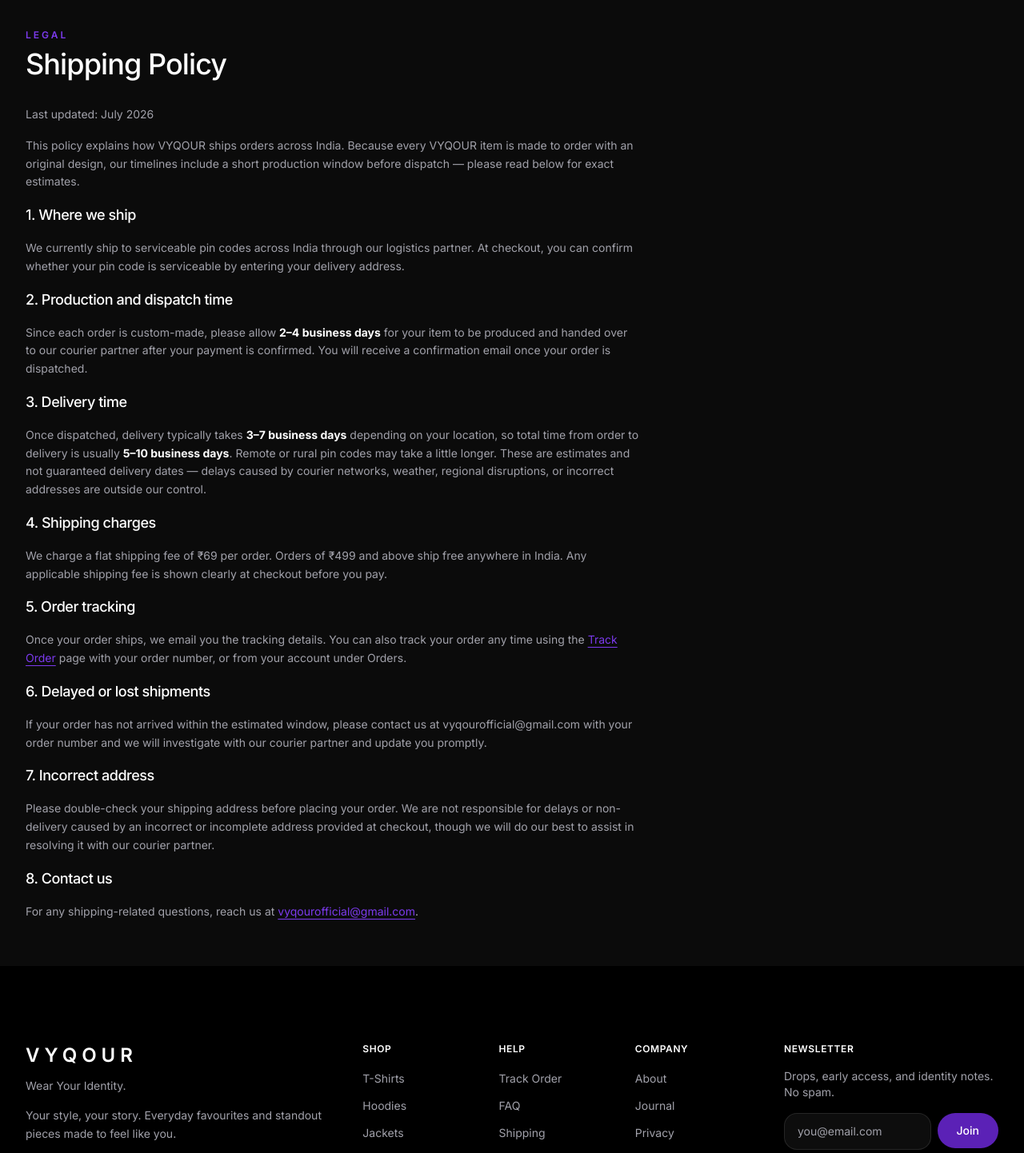
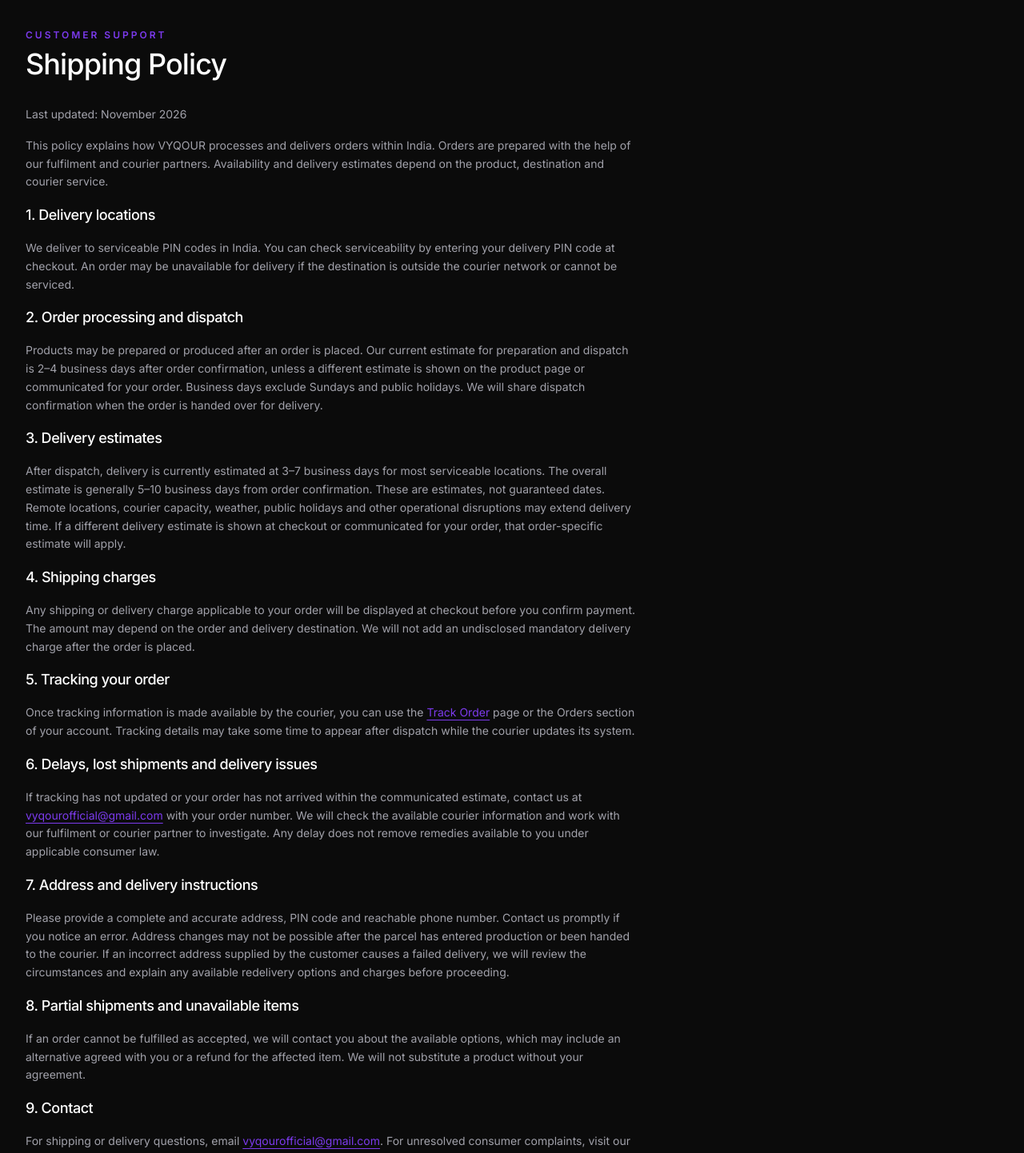
Before and after one commit to Vyqour/Vyqour3, a Next.js app in the folder apps/web/: page /shipping-policy in a window 1280 px wide. Shown: the part 100-1542 px from the top of the page at 80% size. Built offline with nearby package versions, Linux system fonts and the light colour scheme; no server answers.

Commit message:
Review and update VYQOUR legal policy: shipping-policy

```diff
--- a/apps/web/src/app/shipping-policy/page.tsx
+++ b/apps/web/src/app/shipping-policy/page.tsx
@@ -1,82 +1,102 @@
 import type { Metadata } from 'next';
 
-export const metadata: Metadata = { title: 'Shipping Policy' };
+export const metadata: Metadata = {
+  title: 'Shipping Policy',
+  description: 'VYQOUR order processing, shipping, delivery and tracking information.',
+};
 
 export default function Page() {
   return (
     <div className="container-px py-10 md:py-14">
-      <p className="text-xs font-semibold uppercase tracking-[0.25em] text-primary-glow">Legal</p>
+      <p className="text-xs font-semibold uppercase tracking-[0.25em] text-primary-glow">Customer Support</p>
       <h1 className="mt-2 text-3xl font-medium md:text-4xl">Shipping Policy</h1>
       <div className="prose-invert-custom mt-8 max-w-3xl space-y-4 text-sm leading-relaxed text-muted-foreground">
-
-        <p>Last updated: July 2026</p>
+        <p>Last updated: November 2026</p>
         <p>
-          This policy explains how VYQOUR ships orders across India. Because every VYQOUR item is
-          made to order with an original design, our timelines include a short production window
-          before dispatch — please read below for exact estimates.
+          This policy explains how VYQOUR processes and delivers orders within India. Orders are
+          prepared with the help of our fulfilment and courier partners. Availability and delivery
+          estimates depend on the product, destination and courier service.
         </p>
 
-        <h2 className="text-white text-lg font-medium">1. Where we ship</h2>
+        <h2 className="text-white text-lg font-medium">1. Delivery locations</h2>
         <p>
-          We currently ship to serviceable pin codes across India through our logistics partner. At
-          checkout, you can confirm whether your pin code is serviceable by entering your delivery
-          address.
+          We deliver to serviceable PIN codes in India. You can check serviceability by entering
+          your delivery PIN code at checkout. An order may be unavailable for delivery if the
+          destination is outside the courier network or cannot be serviced.
         </p>
 
-        <h2 className="text-white text-lg font-medium">2. Production and dispatch time</h2>
+        <h2 className="text-white text-lg font-medium">2. Order processing and dispatch</h2>
         <p>
-          Since each order is custom-made, please allow <strong className="text-white">2–4 business
-          days</strong> for your item to be produced and handed over to our courier partner after
-          your payment is confirmed. You will receive a confirmation email once your order is
-          dispatched.
+          Products may be prepared or produced after an order is placed. Our current estimate for
+          preparation and dispatch is 2–4 business days after order confirmation, unless a different
+          estimate is shown on the product page or communicated for your order. Business days
+          exclude Sundays and public holidays. We will share dispatch confirmation when the order
+          is handed over for delivery.
         </p>
 
-        <h2 className="text-white text-lg font-medium">3. Delivery time</h2>
+        <h2 className="text-white text-lg font-medium">3. Delivery estimates</h2>
         <p>
-          Once dispatched, delivery typically takes <strong className="text-white">3–7 business
-          days</strong> depending on your location, so total time from order to delivery is usually{' '}
-          <strong className="text-white">5–10 business days</strong>. Remote or rural pin codes may
-          take a little longer. These are estimates and not guaranteed delivery dates — delays caused
-          by courier networks, weather, regional disruptions, or incorrect addresses are outside our
-          control.
+          After dispatch, delivery is currently estimated at 3–7 business days for most serviceable
+          locations. The overall estimate is generally 5–10 business days from order confirmation.
+          These are estimates, not guaranteed dates. Remote locations, courier capacity, weather,
+          public holidays and other operational disruptions may extend delivery time. If a
+          different delivery estimate is shown at checkout or communicated for your order, that
+          order-specific estimate will apply.
         </p>
 
         <h2 className="text-white text-lg font-medium">4. Shipping charges</h2>
         <p>
-          We charge a flat shipping fee of ₹69 per order. Orders of ₹499 and above ship free
-          anywhere in India. Any applicable shipping fee is shown clearly at checkout before you pay.
+          Any shipping or delivery charge applicable to your order will be displayed at checkout
+          before you confirm payment. The amount may depend on the order and delivery destination.
+          We will not add an undisclosed mandatory delivery charge after the order is placed.
         </p>
 
-        <h2 className="text-white text-lg font-medium">5. Order tracking</h2>
+        <h2 className="text-white text-lg font-medium">5. Tracking your order</h2>
         <p>
-          Once your order ships, we email you the tracking details. You can also track your order any
-          time using the <a href="/track-order" className="text-primary-glow underline">Track Order</a> page
-          with your order number, or from your account under Orders.
+          Once tracking information is made available by the courier, you can use the{' '}
+          <a href="/track-order" className="text-primary-glow underline">Track Order</a>{' '}
+          page or the Orders section of your account. Tracking details may take some time to appear
+          after dispatch while the courier updates its system.
         </p>
 
-        <h2 className="text-white text-lg font-medium">6. Delayed or lost shipments</h2>
+        <h2 className="text-white text-lg font-medium">6. Delays, lost shipments and delivery issues</h2>
         <p>
-          If your order has not arrived within the estimated window, please contact us at{' '}
-          vyqourofficial@gmail.com with your order number and we will investigate with our courier
-          partner and update you promptly.
+          If tracking has not updated or your order has not arrived within the communicated
+          estimate, contact us at{' '}
+          <a href="mailto:vyqourofficial@gmail.com" className="text-primary-glow underline">
+            vyqourofficial@gmail.com
+          </a>{' '}
+          with your order number. We will check the available courier information and work with
+          our fulfilment or courier partner to investigate. Any delay does not remove remedies
+          available to you under applicable consumer law.
         </p>
 
-        <h2 className="text-white text-lg font-medium">7. Incorrect address</h2>
+        <h2 className="text-white text-lg font-medium">7. Address and delivery instructions</h2>
         <p>
-          Please double-check your shipping address before placing your order. We are not responsible
-          for delays or non-delivery caused by an incorrect or incomplete address provided at
-          checkout, though we will do our best to assist in resolving it with our courier partner.
+          Please provide a complete and accurate address, PIN code and reachable phone number.
+          Contact us promptly if you notice an error. Address changes may not be possible after
+          the parcel has entered production or been handed to the courier. If an incorrect address
+          supplied by the customer causes a failed delivery, we will review the circumstances and
+          explain any available redelivery options and charges before proceeding.
         </p>
 
-        <h2 className="text-white text-lg font-medium">8. Contact us</h2>
+        <h2 className="text-white text-lg font-medium">8. Partial shipments and unavailable items</h2>
         <p>
-          For any shipping-related questions, reach us at{' '}
+          If an order cannot be fulfilled as accepted, we will contact you about the available
+          options, which may include an alternative agreed with you or a refund for the affected
+          item. We will not substitute a product without your agreement.
+        </p>
+
+        <h2 className="text-white text-lg font-medium">9. Contact</h2>
+        <p>
+          For shipping or delivery questions, email{' '}
           <a href="mailto:vyqourofficial@gmail.com" className="text-primary-glow underline">
             vyqourofficial@gmail.com
           </a>
-          .
+          . For unresolved consumer complaints, visit our{' '}
+          <a href="/grievance-redressal" className="text-primary-glow underline">Grievance Redressal</a>{' '}
+          page.
         </p>
-
       </div>
     </div>
   );
```
